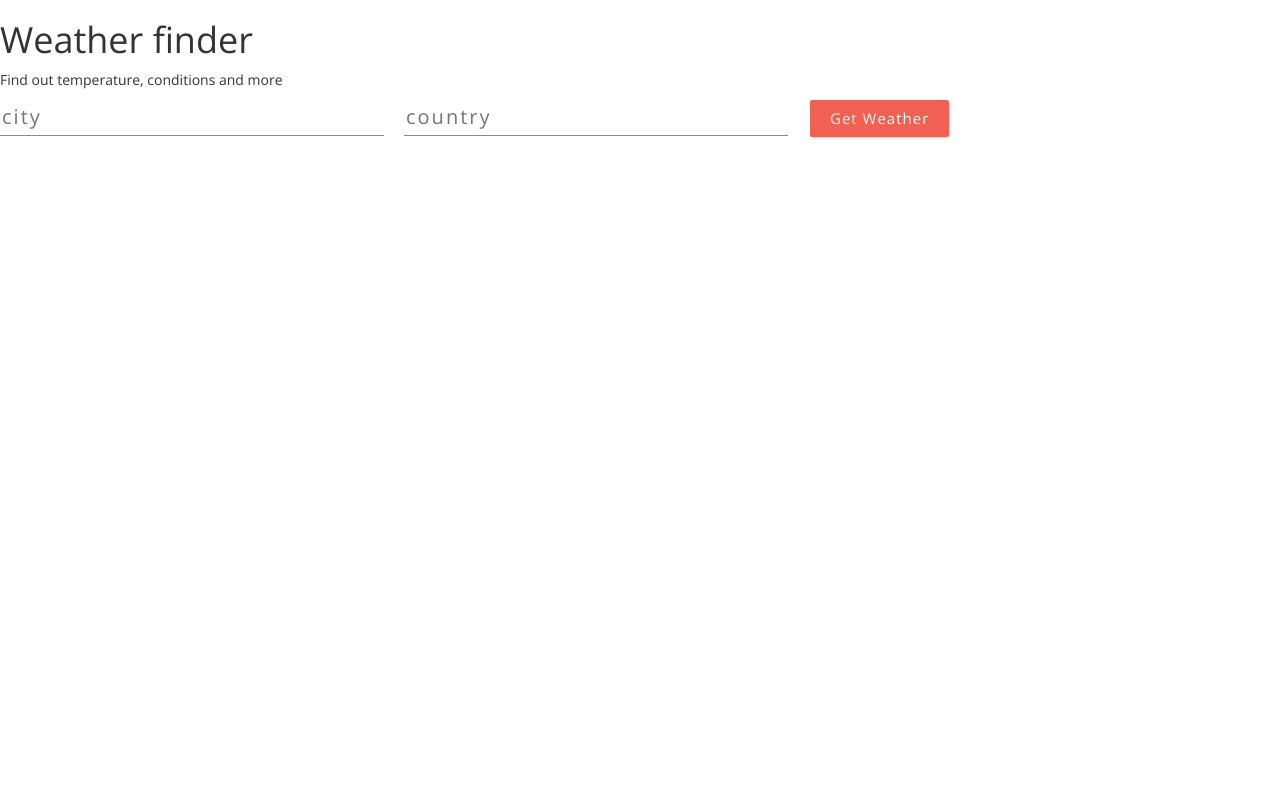
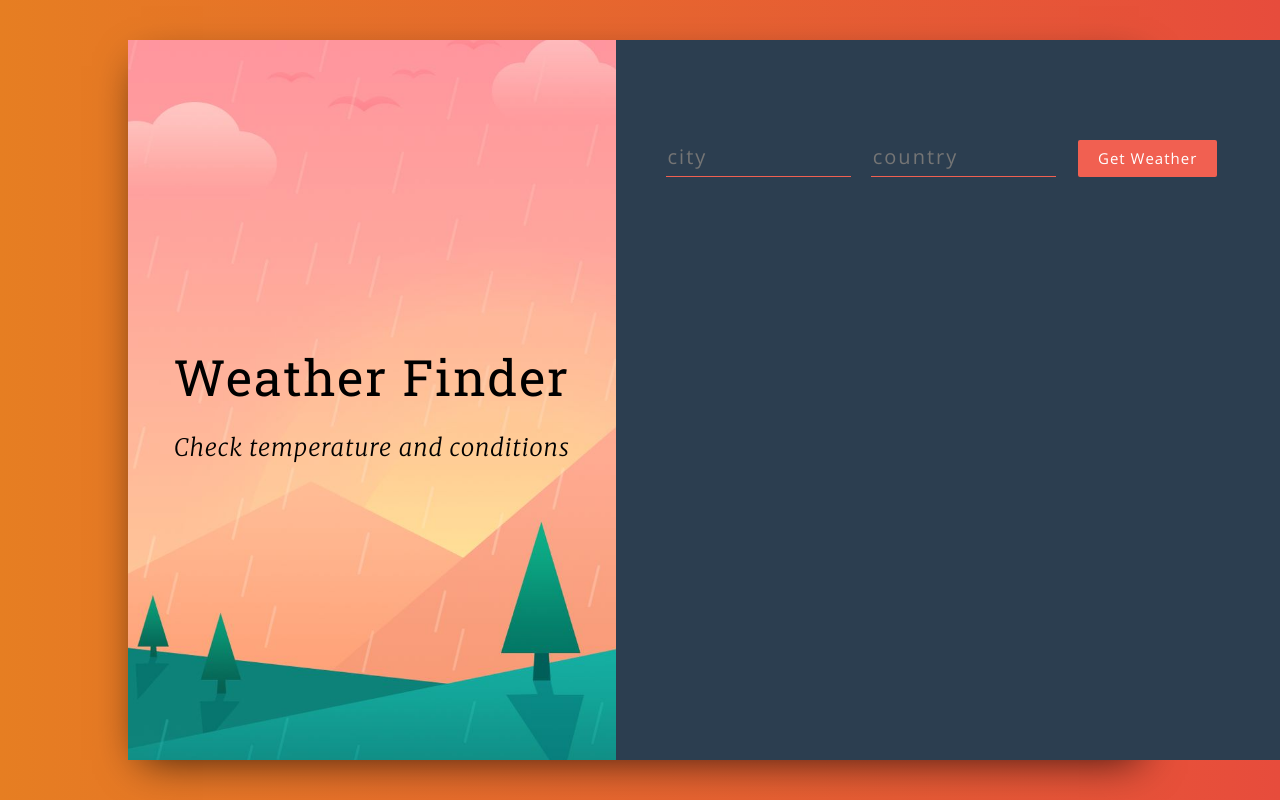
Before and after one commit to annajezierska/React-app, a React (Create React App) app in the folder weather-app/: page / in a window 1280 px wide. Built offline with nearby package versions, Linux system fonts and the light colour scheme.

Commit message:
more styles added

```diff
--- a/weather-app/src/App.js
+++ b/weather-app/src/App.js
@@ -47,14 +47,28 @@
   render() {
     return (
       <div className="App">
-       <Title />
-       <Form getWeather={this.getWeather}/>
-       <Weather temperature={this.state.temperature}
-       city={this.state.city}
-       country={this.state.country}
-       humidity={this.state.humidity}
-       description={this.state.description}
-       error={this.state.error}/>
+        <div className="wrapper">
+          <div className="main">
+            <div className="container">
+              <div className="row">
+                <div className="col-xs-5 title-container">
+                  <Title />
+                </div>
+                <div className="col-xs-7 form-container">
+                  <Form getWeather={this.getWeather} />
+                  <Weather
+                    temperature={this.state.temperature}
+                    humidity={this.state.humidity}
+                    city={this.state.city}
+                    country={this.state.country}
+                    description={this.state.description}
+                    error={this.state.error}
+                  />
+                </div>
+              </div>
+            </div>
+          </div>
+        </div>
       </div>
     );
   }
--- a/weather-app/src/components/Title/Title.js
+++ b/weather-app/src/components/Title/Title.js
@@ -4,8 +4,8 @@
   render() {
     return (
       <div>
-        <h1>Weather finder</h1>
-        <p>Find out temperature, conditions and more</p>
+      <h1 className="title-container__title">Weather Finder</h1>
+		<h3 className="title-container__subtitle">Check temperature and conditions</h3>
       </div>
     )
   }
--- a/weather-app/src/components/Weather/Weather.js
+++ b/weather-app/src/components/Weather/Weather.js
@@ -3,16 +3,30 @@
 class Weather extends Component {
   render() {
     return (
-      <div>
-        {this.props.city && this.props.country && (
-          <p>
-            Location: {this.props.city}, {this.props.country}
-          </p>
-        )}
-        {this.props.temperature && <p>Temperature: {this.props.temperature}</p>}
-        {this.props.humidity && <p>Humidity: {this.props.humidity}</p>}
-        {this.props.description && <p>Conditions: {this.props.description}</p>}
-        {this.props.error && <p>{this.props.error}</p>}
+      <div className='weather__info'>
+      {
+	 	this.props.city && this.props.country && <p className="weather__key"> Location:
+	 		<span className="weather__value"> { this.props.city }, { this.props.country }</span>
+	 	</p>
+	 }
+	 {
+	 	this.props.temperature && <p className="weather__key"> Temperature:
+	 		<span className="weather__value"> { this.props.temperature }	</span>
+	 	</p>
+	 }
+	 {
+	 	this.props.humidity && <p className="weather__key"> Humidity:
+	 		<span className="weather__value"> { this.props.humidity } </span>
+	 	</p>
+	 }
+	 {
+	 	this.props.description && <p className="weather__key"> Conditions:
+	 		<span className="weather__value"> { this.props.description } </span>
+	 </p>
+	 }
+	 {
+	 	this.props.error && <p className="weather__error">{ this.props.error }</p>
+	 }
       </div>
     );
   }
```
